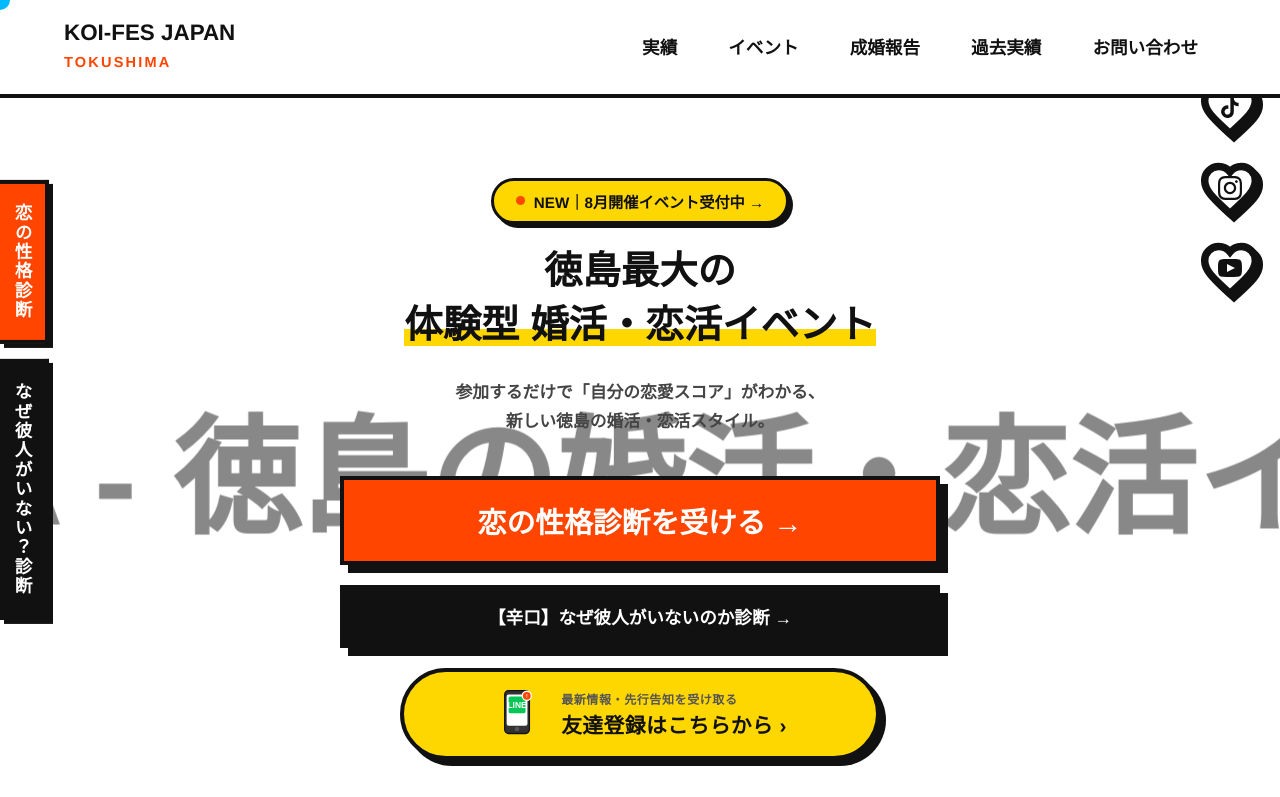
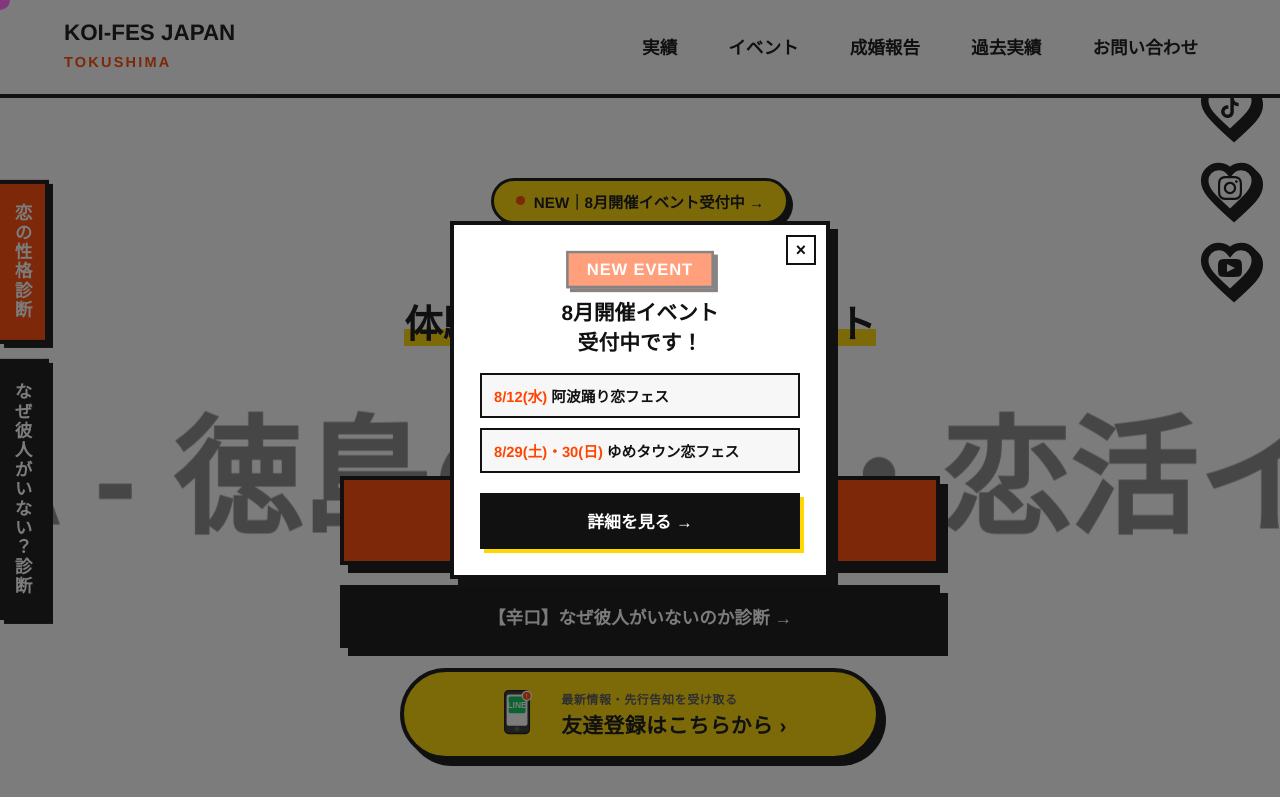
Before and after one commit to yamashita0330/koifes_tokushima, a plain HTML site: page index.html in a window 1280 px wide. Shown: the top 797 px of the page. Drawn offline with Linux system fonts and the light colour scheme; no server answers.

Commit message:
サイト訪問直後に新着イベントポップアップを表示（8/12阿波踊り恋フェス・8/29-30ゆめタウン恋フェス、1セッション1回）

```diff
--- a/index.html
+++ b/index.html
@@ -569,6 +569,53 @@
     0%,100% { opacity: 1; transform: scale(1); }
     50% { opacity: 0.35; transform: scale(1.4); }
   }
+
+  /* 来訪直後に出る新着イベントポップアップ */
+  .event-popup-overlay {
+    position: fixed; inset: 0; z-index: 9999;
+    background: rgba(17,17,17,0.55);
+    display: flex; align-items: center; justify-content: center;
+    padding: 20px;
+    opacity: 0; pointer-events: none;
+    transition: opacity 0.25s ease;
+  }
+  .event-popup-overlay.visible { opacity: 1; pointer-events: auto; }
+  .event-popup {
+    position: relative; width: 100%; max-width: 380px;
+    background: #fff; border: var(--border-thick);
+    box-shadow: 8px 8px 0px #111111;
+    padding: 30px 26px 26px; text-align: center;
+    transform: scale(0.85) translateY(10px); opacity: 0;
+    transition: transform 0.3s cubic-bezier(.2,1.4,.4,1), opacity 0.3s ease;
+  }
+  .event-popup-overlay.visible .event-popup { transform: scale(1) translateY(0); opacity: 1; }
+  .event-popup-close {
+    position: absolute; top: 10px; right: 10px;
+    width: 30px; height: 30px; border: 2px solid var(--text-dark);
+    background: #fff; font-size: 1.1rem; font-weight: 900; line-height: 1;
+    cursor: pointer;
+  }
+  .event-popup-flag {
+    display: inline-block; background: var(--primary); color: #fff;
+    font-weight: 900; font-size: 0.8rem; letter-spacing: 0.05em;
+    padding: 5px 14px; border: 2px solid var(--text-dark);
+    box-shadow: 3px 3px 0px #111111; margin-bottom: 14px;
+    animation: newDotPulse 1.6s ease-in-out infinite;
+  }
+  .event-popup h3 { font-size: 1.3rem; font-weight: 900; margin: 0 0 16px 0; line-height: 1.4; }
+  .event-popup-list { list-style: none; padding: 0; margin: 0 0 20px 0; text-align: left; display: flex; flex-direction: column; gap: 10px; }
+  .event-popup-list li {
+    font-weight: bold; font-size: 0.92rem; background: #f7f7f7;
+    border: 2px solid var(--text-dark); padding: 10px 12px;
+  }
+  .event-popup-list b { color: var(--primary); }
+  .event-popup-btn {
+    display: block; background: var(--text-dark); color: #fff;
+    font-weight: 900; font-size: 1.05rem; text-decoration: none;
+    padding: 14px; border: 2px solid var(--text-dark);
+    box-shadow: 4px 4px 0px var(--accent); transition: 0.2s;
+  }
+  .event-popup-btn:hover { transform: translate(-2px,-2px); box-shadow: 6px 6px 0px var(--accent); }
   .huge-rate-num { display: inline-block; }
   .contact-form { background: #fff; border: var(--border-thick); box-shadow: var(--shadow-heavy); padding: 25px 15px; max-width: 800px; margin: 0 auto; }
   .form-group { margin-bottom: 25px; }
@@ -653,6 +700,20 @@
 </style>
 </head>
 <body>
+
+<!-- 来訪直後に出る新着イベントポップアップ -->
+<div class="event-popup-overlay" id="eventPopupOverlay">
+  <div class="event-popup">
+    <button class="event-popup-close hover-target" onclick="closeEventPopup()" aria-label="閉じる">×</button>
+    <span class="event-popup-flag">NEW EVENT</span>
+    <h3>8月開催イベント<br>受付中です！</h3>
+    <ul class="event-popup-list">
+      <li><b>8/12(水)</b> 阿波踊り恋フェス</li>
+      <li><b>8/29(土)・30(日)</b> ゆめタウン恋フェス</li>
+    </ul>
+    <a href="#events-area" class="event-popup-btn hover-target" onclick="closeEventPopup()">詳細を見る →</a>
+  </div>
+</div>
 
 <div class="custom-cursor" id="customCursor"></div>
 
@@ -2331,6 +2392,19 @@
     if(window.scrollY > 500) { fixedLineBar.classList.add('visible'); }
     else { fixedLineBar.classList.remove('visible'); }
   });
+
+  // 来訪直後に新着イベントポップアップを表示（1セッション1回）
+  const eventPopupOverlay = document.getElementById('eventPopupOverlay');
+  function closeEventPopup() {
+    eventPopupOverlay.classList.remove('visible');
+    sessionStorage.setItem('koifesEventPopupSeen', '1');
+  }
+  if (!sessionStorage.getItem('koifesEventPopupSeen')) {
+    setTimeout(() => { eventPopupOverlay.classList.add('visible'); }, 500);
+  }
+  eventPopupOverlay.addEventListener('click', (e) => {
+    if (e.target === eventPopupOverlay) closeEventPopup();
+  });
 </script>
 <!-- 固定LINE CTAバー（スクロール後に出現） -->
 <div class="fixed-line-bar" id="fixed-line-bar">
```
